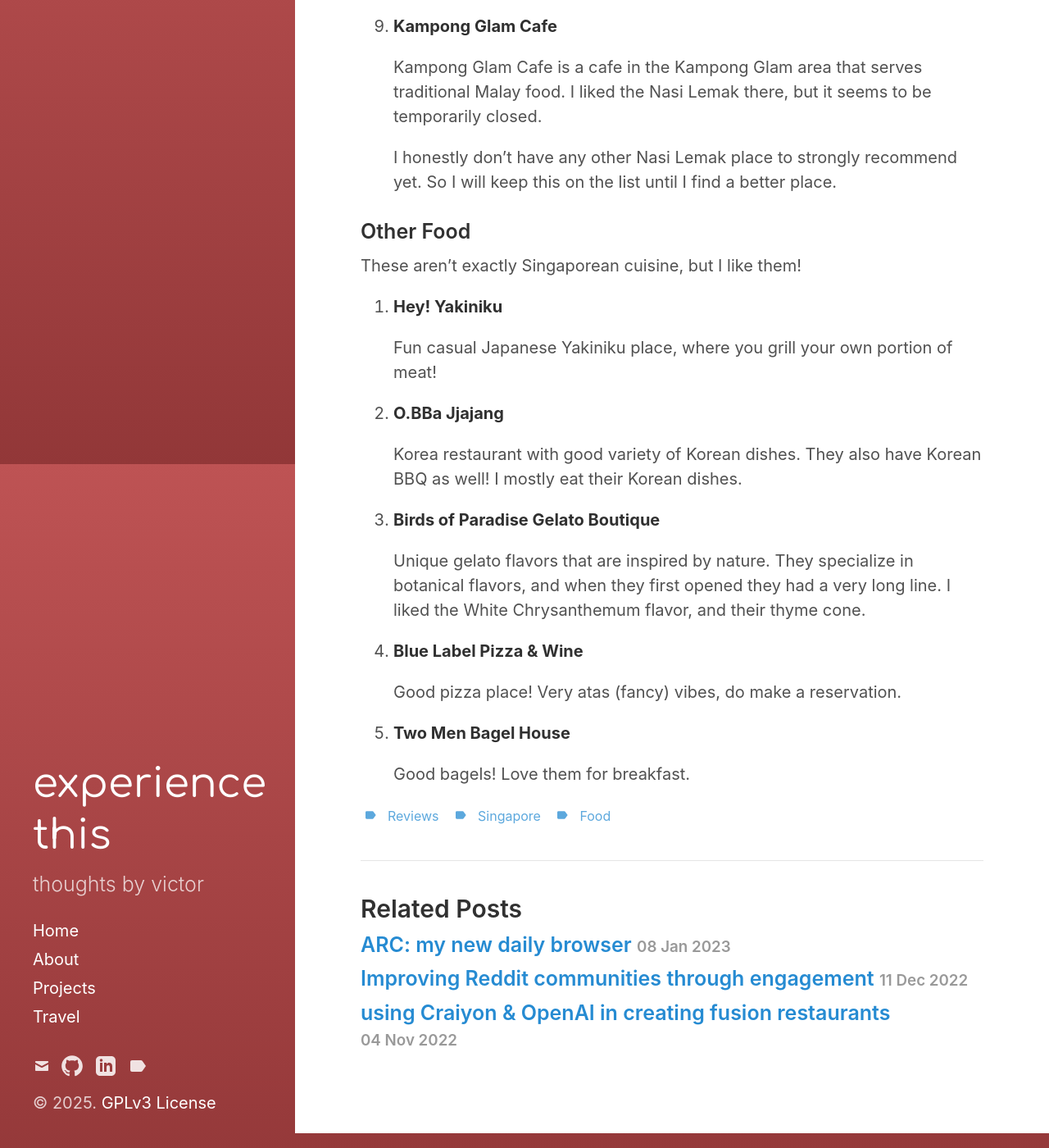
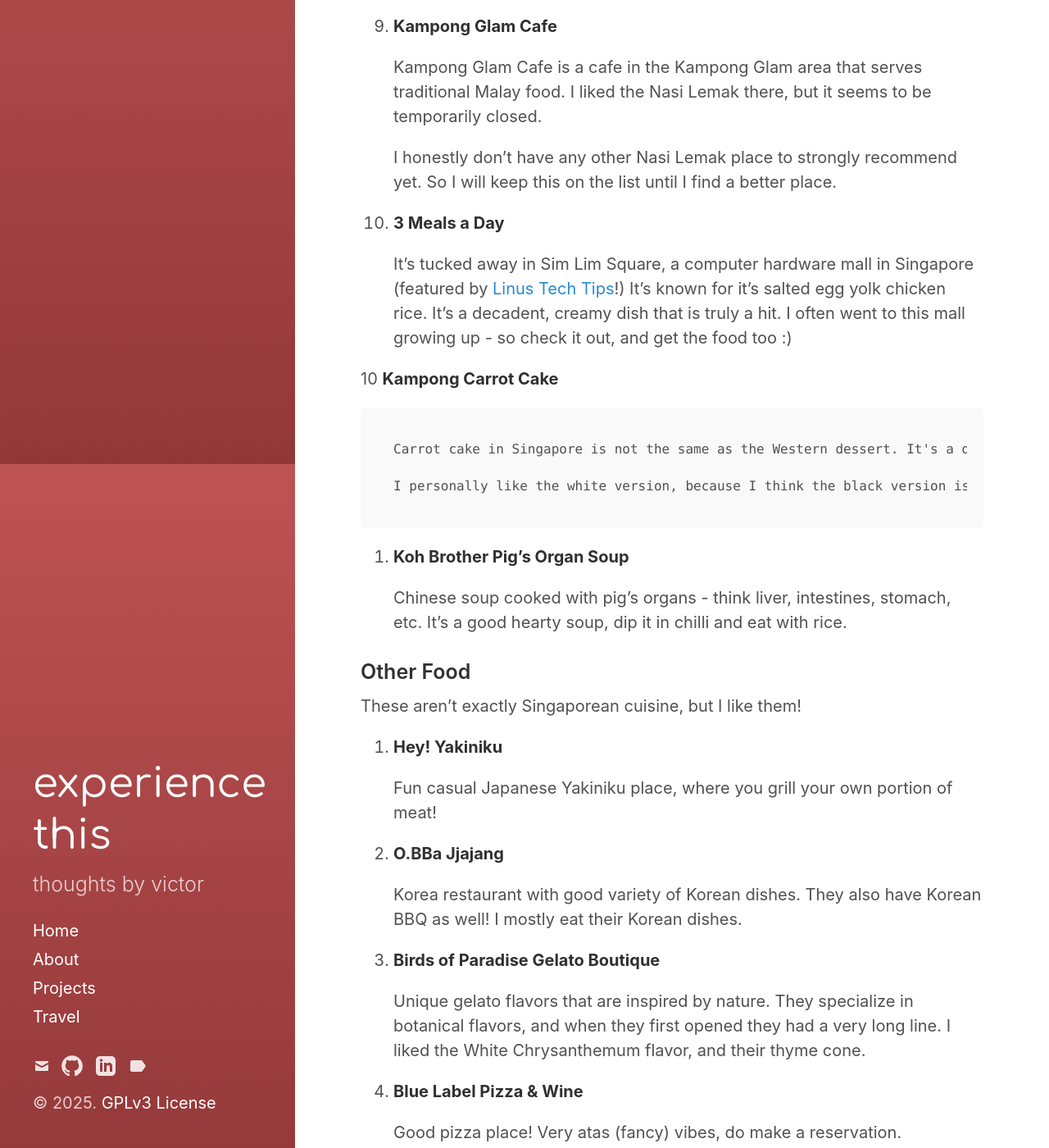
Before and after one commit to victorhuangwq/experiencethis.world, a Jekyll site: the page built from _posts/2025-01-28-singapore-food-recommendations.md, in a window 1280 px wide and 1400 px high, scrolled down 3934 px. Shown: the whole window at 82% size. Built offline with Jekyll 4.4.1, drawn with Linux system fonts in a browser that asks for light colours; some of the changed text lies outside the part shown.

Commit message:
Update food recommendations

```diff
--- a/_posts/2024-04-02-singapore-food-recommendations.md
+++ b/_posts/2025-01-28-singapore-food-recommendations.md
@@ -98,6 +98,20 @@
 
     I honestly don't have any other Nasi Lemak place to strongly recommend yet. So I will keep this on the list until I find a better place.
 
+9. **3 Meals a Day**
+
+    It's tucked away in Sim Lim Square, a computer hardware mall in Singapore (featured by [Linus Tech Tips](https://www.youtube.com/watch?v=XUBdUJjgmQY)!) It's known for it's salted egg yolk chicken rice. It's a decadent, creamy dish that is truly a hit. I often went to this mall growing up - so check it out, and get the food too :)
+
+10 **Kampong Carrot Cake**
+
+    Carrot cake in Singapore is not the same as the Western dessert. It's a dish cooked with radish cake, eggs, and preserved radish. The one at Kampong Carrot Cake is a good place to try it. Personally I think it's a breakfast dish, but you can eat it anytime.
+
+    I personally like the white version, because I think the black version is too sweet.
+
+11. **Koh Brother Pig's Organ Soup**
+
+    Chinese soup cooked with pig's organs - think liver, intestines, stomach, etc. It's a good hearty soup, dip it in chilli and eat with rice.
+
 ### Other Food
 
 These aren't exactly Singaporean cuisine, but I like them!
@@ -121,3 +135,7 @@
 1. **Two Men Bagel House**
 
     Good bagels! Love them for breakfast.
+
+2. **Menya Kokoro Mazesoba**
+
+    Mazesoba is a dry ramen dish, great for slurping! Follow their instructions, and end it mixing a rice into the remaining sauce.
```
Also changed, not shown: other parts of _posts/2025-01-28-singapore-food-recommendations.md (+2 -2 lines).
